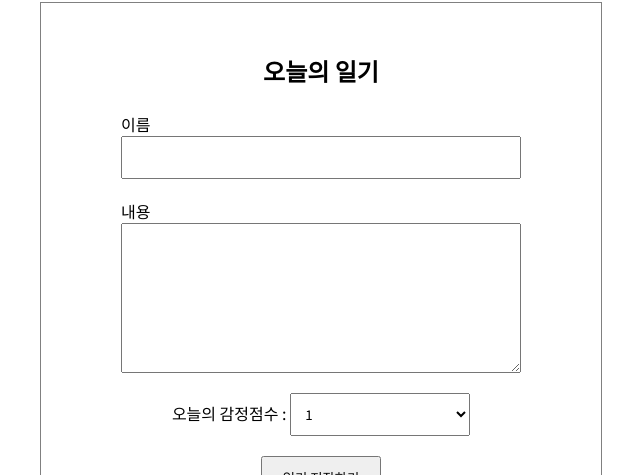
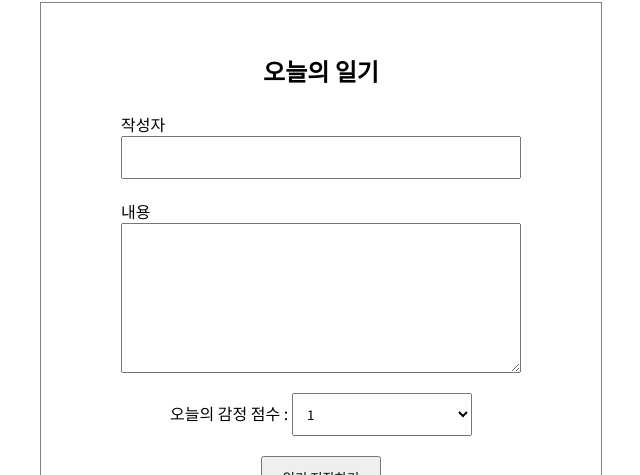
Before and after one commit to sjgske/react-prac, a React (Create React App) app: page / in a window 1280 px wide. Shown: the part 124-599 px from the top of the page, without its empty margins (319-959 px from the left). Built offline with nearby package versions, Linux system fonts and the light colour scheme.

Commit message:
DiaryEditor input value 오류 시 focus 기능

```diff
--- a/src/DiaryEditor.js
+++ b/src/DiaryEditor.js
@@ -1,6 +1,9 @@
-import { useState } from "react";
+import { useState, useRef } from "react";
 
 const DiaryEditor = () => {
+  const authorInput = useRef();
+  const contentInput = useRef();
+
   const [state, setState] = useState({
     author: "",
     content: "",
@@ -16,7 +19,14 @@ const DiaryEditor = () => {
   };
 
   const handleSubmit = () => {
-    console.log(state);
+    if (state.author.length < 1) {
+      authorInput.current.focus();
+      return;
+    }
+    if (state.content.length < 5) {
+      contentInput.current.focus();
+      return;
+    }
     alert("일기가 저장되었습니다!");
   };
 
@@ -24,8 +34,9 @@ const DiaryEditor = () => {
     <div className="DiaryEditor">
       <h2>오늘의 일기</h2>
       <div className="field">
-        <label htmlFor="author">이름</label>
+        <label htmlFor="author">작성자</label>
         <input
+          ref={authorInput}
           name="author"
           value={state.author}
           onChange={handleChangeState}
@@ -34,13 +45,14 @@ const DiaryEditor = () => {
       <div className="field">
         <label htmlFor="content">내용</label>
         <textarea
+          ref={contentInput}
           name="content"
           value={state.content}
           onChange={handleChangeState}
         />
       </div>
       <div>
-        <label htmlFor="emotion">오늘의 감정점수 : </label>
+        <label htmlFor="emotion">오늘의 감정 점수 : </label>
         <select
           name="emotion"
           value={state.emotion}
```
